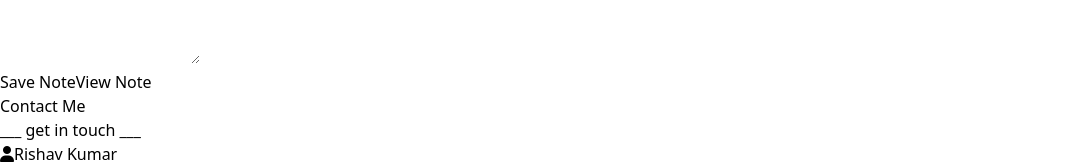
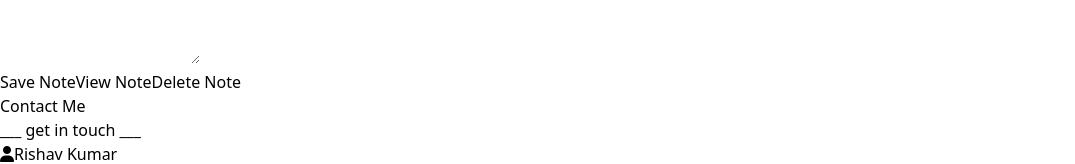
Before and after one commit to RishavKumar8578/course_tracker, a React (Vite) app: page / in a window 1280 px wide. Shown: the part 2288-2452 px from the top of the page, without its empty margins (0-1075 px from the left). Built offline with nearby package versions, Linux system fonts and the light colour scheme.

Commit message:
notes related

```diff
--- a/src/Components/Notes.jsx
+++ b/src/Components/Notes.jsx
@@ -26,6 +26,12 @@ const Notes = () => {
     }
   };
 
+  const handleDelete = () => {
+    localStorage.removeItem("myNote");
+    setNote("");
+    alert("Note deleted successfully!");
+  };
+
   return (
     <div className="min-h-screen px-4 py-20 bg-gray-100">
       <h2 className="text-3xl font-bold text-center mb-6">My Notes</h2>
@@ -52,6 +58,13 @@ const Notes = () => {
         >
           View Note
         </button>
+
+        <button
+          onClick={handleDelete}
+          className="px-6 py-2 bg-orange-500 text-white rounded-full shadow hover:bg-red-600 transition"
+        >
+          Delete Note
+        </button>
       </div>
     </div>
   );
```
Also changed, not shown: 5 other files (tests, documents, lock files or other folders).
